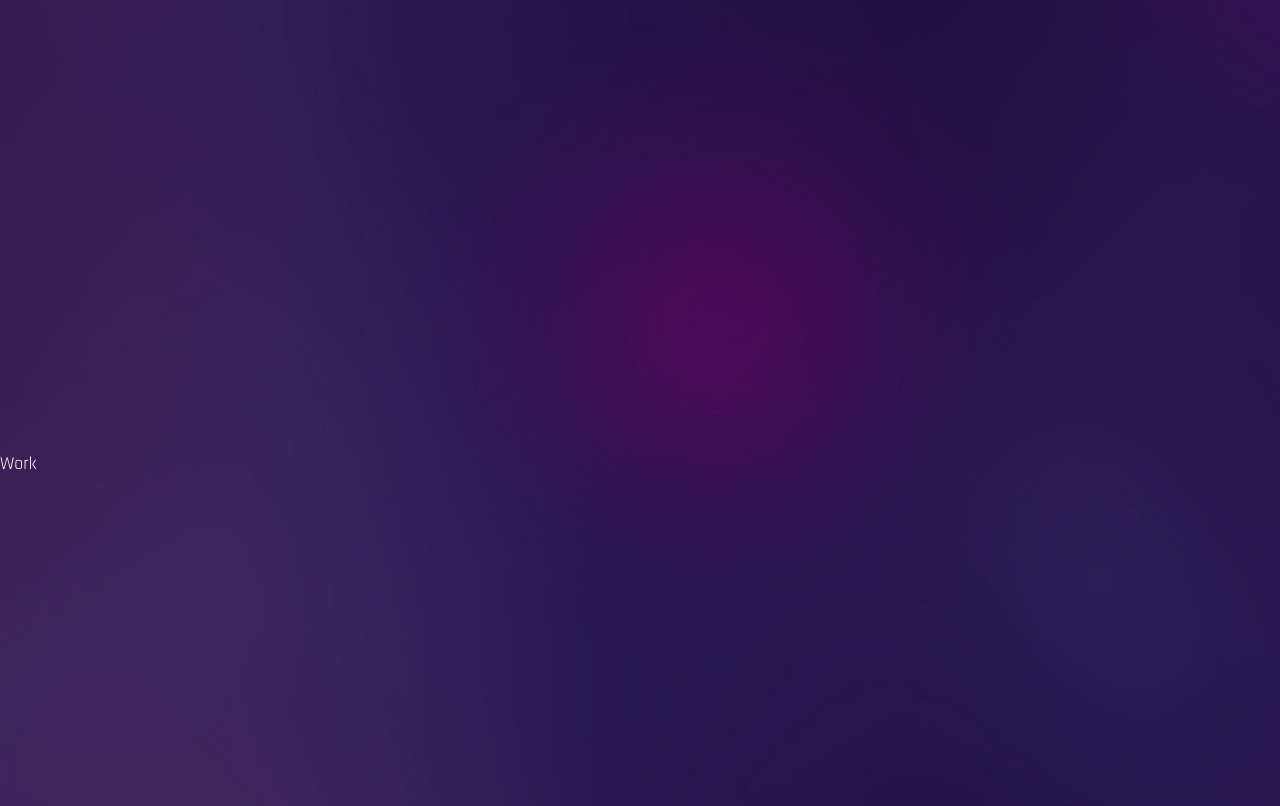
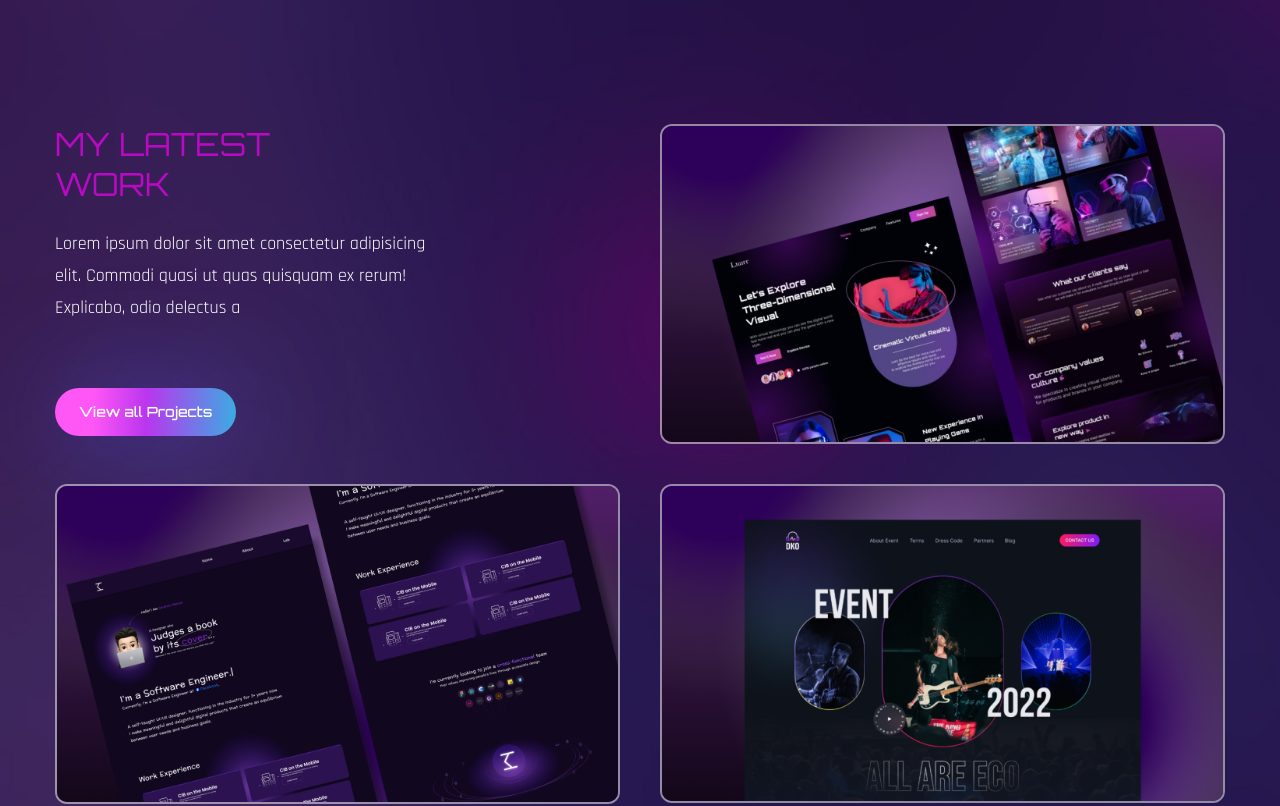
Before and after one commit to manish-khadgi-dev/my-porfolio-v2, a React (Create React App) app: page / in a window 1280 px wide. Shown: the part 2260-3066 px from the top of the page. Built offline with nearby package versions, Linux system fonts and the light colour scheme; the HTML template or start-up script is replaced by a standard one; a web font is replaced by a local one.

Commit message:
work done

```diff
--- a/src/components/Work.js
+++ b/src/components/Work.js
@@ -1,10 +1,117 @@
 import React from "react";
+
+//motion
+import { motion } from "framer-motion";
+
+//variants
+import { fadeIn } from "../variants";
+
+//images
+import Img1 from "../assets/portfolio-img1.png";
+import Img2 from "../assets/portfolio-img2.png";
+import Img3 from "../assets/portfolio-img3.png";
 
 const Work = () => {
   return (
-    <div className="section" id="work">
-      Work
-    </div>
+    <section className="section" id="work">
+      <div className="container mx-auto">
+        <div className="flex flex-col lg:flex-row gap-x-10">
+          <motion.div
+            variants={fadeIn("right", 0.2)}
+            initial="hidden"
+            whileInView={"show"}
+            viewport={{ once: false, amount: 0.3 }}
+            className="flex-1 flex flex-col gap-y-12 mb-10 lg:mb-0"
+          >
+            {/* { text } */}
+            <div>
+              <h2 className="h2 leading-tight text-accent ">
+                My Latest <br /> Work
+              </h2>
+              <p className="max-w-sm mb-16">
+                Lorem ipsum dolor sit amet consectetur adipisicing elit. Commodi
+                quasi ut quas quisquam ex rerum! Explicabo, odio delectus a
+              </p>
+              <button className="btn btn-sm"> View all Projects </button>
+            </div>
+
+            {/* { Image 1} */}
+            <div className="group relative overflow-hidden border-2 border-white/50 rounded-xl">
+              {/* { Overlay } */}
+              <div className="group-hover:bg-black/70 w-full h-full absolute z-40 transition-all duration-300"></div>
+
+              {/* { img } */}
+
+              <img
+                className="group-hover:scale-125 transition-all duration-500"
+                src={Img1}
+                alt=""
+              />
+              {/* { Prettier } */}
+              <div className="absolute -bottom-full left-12 group-hover:bottom-24 transition-all duration-500 z-50">
+                <span className="text-gradient"> UI/UX Desginer</span>
+                {/* { Title } */}
+                <div className="absolute- -bottom-full left-12 group-hover:bottom-14 transition-all duration-500 z-50">
+                  <span className="text-3xl text-white">Project Title</span>
+                </div>
+              </div>
+            </div>
+          </motion.div>
+
+          <motion.div
+            variants={fadeIn("left", 0.2)}
+            initial="hidden"
+            whileInView={"show"}
+            viewport={{ once: false, amount: 0.3 }}
+            className="flex-1 flex flex-col gap-y-10"
+          >
+            {/* { Image 2 } */}
+            <div className="group relative overflow-hidden border-2 border-white/50 rounded-xl">
+              {/* { Overlay } */}
+              <div className="group-hover:bg-black/70 w-full h-full absolute z-40 transition-all duration-300"></div>
+
+              {/* { img 2} */}
+
+              <img
+                className="group-hover:scale-125 transition-all duration-500"
+                src={Img2}
+                alt=""
+              />
+              {/* { Prettier } */}
+              <div className="absolute -bottom-full left-12 group-hover:bottom-24 transition-all duration-500 z-50">
+                <span className="text-gradient"> UI/UX Desginer</span>
+                {/* { Title } */}
+                <div className="absolute- -bottom-full left-12 group-hover:bottom-14 transition-all duration-500 z-50">
+                  <span className="text-3xl text-white">Project Title</span>
+                </div>
+              </div>
+            </div>
+
+            {/* { Image 3 } */}
+            <div className="group relative overflow-hidden border-2 border-white/50 rounded-xl">
+              {/* { Overlay } */}
+              <div className="group-hover:bg-black/70 w-full h-full absolute z-40 transition-all duration-300"></div>
+
+              {/* { img 2} */}
+
+              <img
+                className="group-hover:scale-125 transition-all duration-500"
+                src={Img3}
+                alt=""
+              />
+              {/* { Prettier } */}
+              <div className="absolute -bottom-full left-12 group-hover:bottom-24 transition-all duration-500 z-50">
+                <span className="text-gradient"> UI/UX Desginer</span>
+                {/* { Title } */}
+                <div className="absolute- -bottom-full left-12 group-hover:bottom-14 transition-all duration-500 z-50">
+                  <span className="text-3xl text-white">Project Title</span>
+                </div>
+              </div>
+            </div>
+          </motion.div>
+        </div>
+      </div>
+    </section>
   );
 };
 
```
